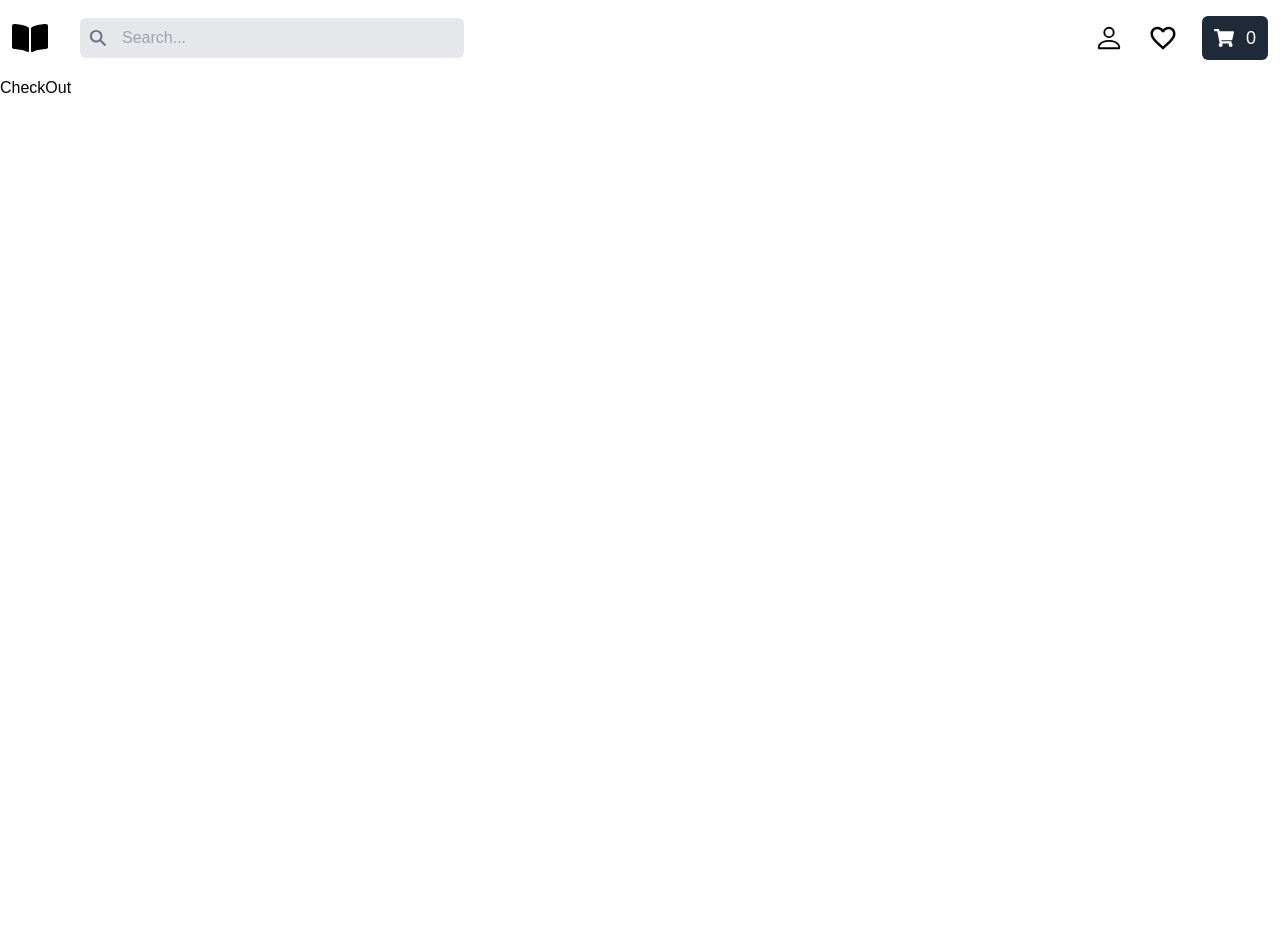
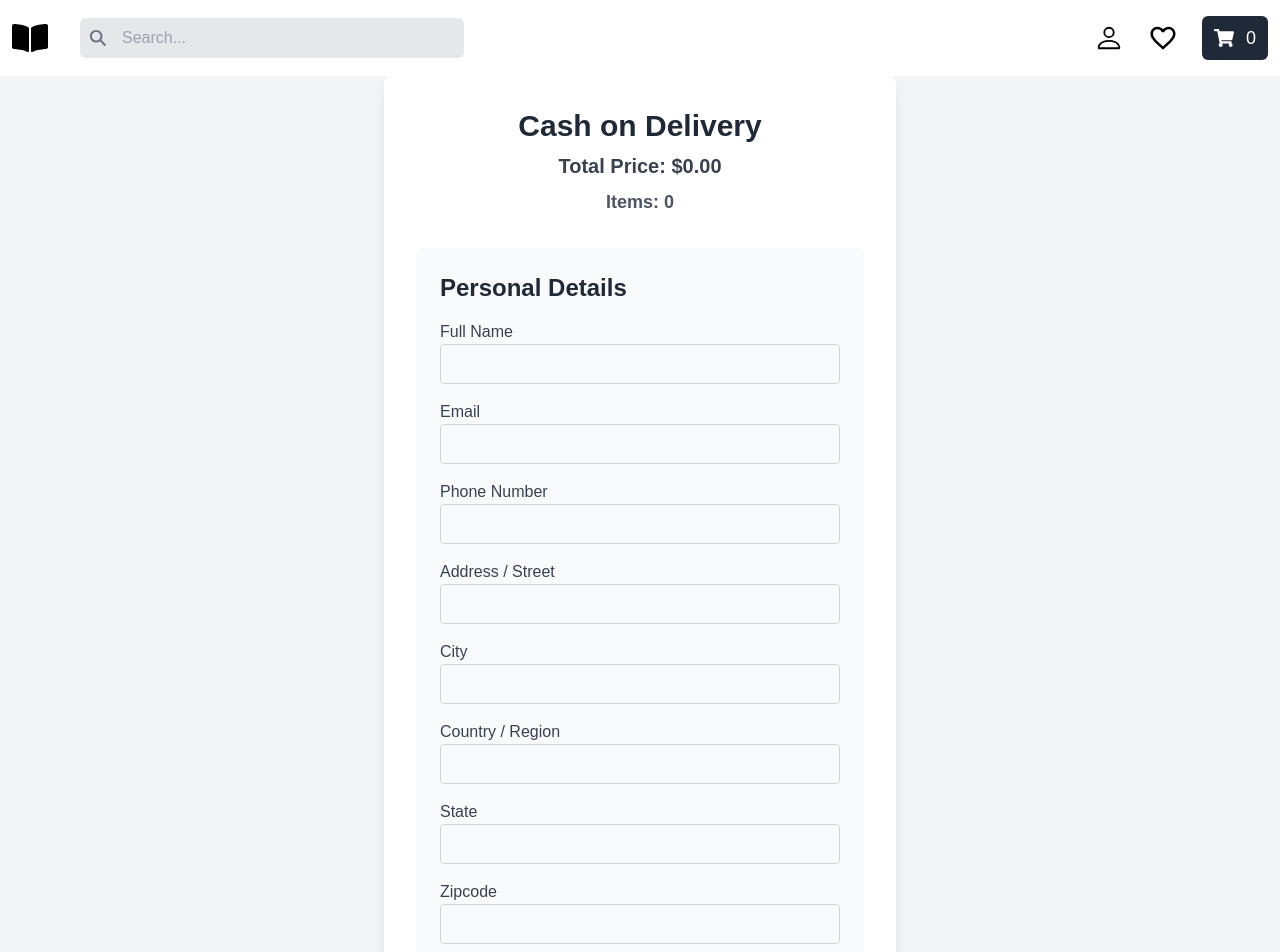
Before and after one commit to keshav-610/book-store-mern, a React (Vite) app in the folder frontend/: page /checkout in a window 1280 px wide. Shown: the top 952 px of the page. Before the commit the page ends 800 px from the top, so only its background shows below. Built offline with nearby package versions, Linux system fonts and the light colour scheme; a web font is replaced by a local one.

Commit message:
frontend done

```diff
--- a/frontend/src/pages/CheckOut.jsx
+++ b/frontend/src/pages/CheckOut.jsx
@@ -1,9 +1,122 @@
-import React from 'react'
+import { useSelector } from "react-redux";
+import { useForm } from "react-hook-form";
 
 const CheckOut = () => {
+  const cartItems = useSelector((state) => state.cart.cartItems);
+  const totalPrice = cartItems.reduce((acc, item) => acc + item.newPrice, 0).toFixed(2);
+  const { register, handleSubmit, formState: { errors } } = useForm();
+  const onSubmit = (data) => console.log(data);
+
   return (
-    <div>CheckOut</div>
-  )
+    <div className="min-h-screen flex justify-center items-center bg-gray-100">
+      <div className="w-full max-w-lg bg-white rounded-lg shadow-lg p-8">
+        <div className="flex flex-col items-center gap-2 mb-8">
+          <h2 className="text-3xl font-extrabold text-gray-800">Cash on Delivery</h2>
+          <p className="text-xl font-semibold text-gray-700">Total Price: ${totalPrice}</p>
+          <p className="text-lg text-gray-600 font-semibold">Items: {cartItems.length}</p>
+        </div>
+
+        <div className="bg-gray-50 rounded-lg p-6 mb-8">
+          <h3 className="text-2xl font-semibold text-gray-800 mb-4">Personal Details</h3>
+          <form onSubmit={handleSubmit(onSubmit)} className="space-y-4">
+            <div className="flex flex-col">
+              <label htmlFor="name" className="text-gray-700 font-medium">Full Name</label>
+              <input
+                type="text"
+                id="name"
+                {...register("name", { required: "Full Name is required" })}
+                className="h-10 border border-gray-300 rounded px-4 bg-gray-50 focus:outline-none focus:ring-2 focus:ring-blue-500"
+              />
+              {errors.name && <span className="text-red-500 text-sm">{errors.name.message}</span>}
+            </div>
+
+            <div className="flex flex-col">
+              <label htmlFor="email" className="text-gray-700 font-medium">Email</label>
+              <input
+                type="email"
+                id="email"
+                {...register("email", { required: "Email is required" })}
+                className="h-10 border border-gray-300 rounded px-4 bg-gray-50 focus:outline-none focus:ring-2 focus:ring-blue-500"
+              />
+              {errors.email && <span className="text-red-500 text-sm">{errors.email.message}</span>}
+            </div>
+
+            <div className="flex flex-col">
+              <label htmlFor="ph_no" className="text-gray-700 font-medium">Phone Number</label>
+              <input
+                type="tel"
+                id="ph_no"
+                {...register("phone", { required: "Phone Number is required" })}
+                className="h-10 border border-gray-300 rounded px-4 bg-gray-50 focus:outline-none focus:ring-2 focus:ring-blue-500"
+              />
+              {errors.phone && <span className="text-red-500 text-sm">{errors.phone.message}</span>}
+            </div>
+
+            <div className="flex flex-col">
+              <label htmlFor="address" className="text-gray-700 font-medium">Address / Street</label>
+              <input
+                type="text"
+                id="address"
+                {...register("address", { required: "Address is required" })}
+                className="h-10 border border-gray-300 rounded px-4 bg-gray-50 focus:outline-none focus:ring-2 focus:ring-blue-500"
+              />
+              {errors.address && <span className="text-red-500 text-sm">{errors.address.message}</span>}
+            </div>
+
+            <div className="flex flex-col">
+              <label htmlFor="city" className="text-gray-700 font-medium">City</label>
+              <input
+                type="text"
+                id="city"
+                {...register("city", { required: "City is required" })}
+                className="h-10 border border-gray-300 rounded px-4 bg-gray-50 focus:outline-none focus:ring-2 focus:ring-blue-500"
+              />
+              {errors.city && <span className="text-red-500 text-sm">{errors.city.message}</span>}
+            </div>
+
+            <div className="flex flex-col">
+              <label htmlFor="country" className="text-gray-700 font-medium">Country / Region</label>
+              <input
+                type="text"
+                id="country"
+                {...register("country", { required: "Country is required" })}
+                className="h-10 border border-gray-300 rounded px-4 bg-gray-50 focus:outline-none focus:ring-2 focus:ring-blue-500"
+              />
+              {errors.country && <span className="text-red-500 text-sm">{errors.country.message}</span>}
+            </div>
+
+            <div className="flex flex-col">
+              <label htmlFor="state" className="text-gray-700 font-medium">State</label>
+              <input
+                type="text"
+                id="state"
+                {...register("state", { required: "State is required" })}
+                className="h-10 border border-gray-300 rounded px-4 bg-gray-50 focus:outline-none focus:ring-2 focus:ring-blue-500"
+              />
+              {errors.state && <span className="text-red-500 text-sm">{errors.state.message}</span>}
+            </div>
+
+            <div className="flex flex-col">
+              <label htmlFor="zipcode" className="text-gray-700 font-medium">Zipcode</label>
+              <input
+                type="text"
+                id="zipcode"
+                {...register("zipcode", { required: "Zipcode is required" })}
+                className="h-10 border border-gray-300 rounded px-4 bg-gray-50 focus:outline-none focus:ring-2 focus:ring-blue-500"
+              />
+              {errors.zipcode && <span className="text-red-500 text-sm">{errors.zipcode.message}</span>}
+            </div>
+
+            <div className="mt-6 flex justify-center">
+              <button type="submit" className="w-full bg-blue-600 hover:bg-blue-700 text-white font-bold py-3 rounded-lg transition duration-200">
+                Place Order
+              </button>
+            </div>
+          </form>
+        </div>
+      </div>
+    </div>
+  );
 }
 
-export default CheckOut
+export default CheckOut;
```
